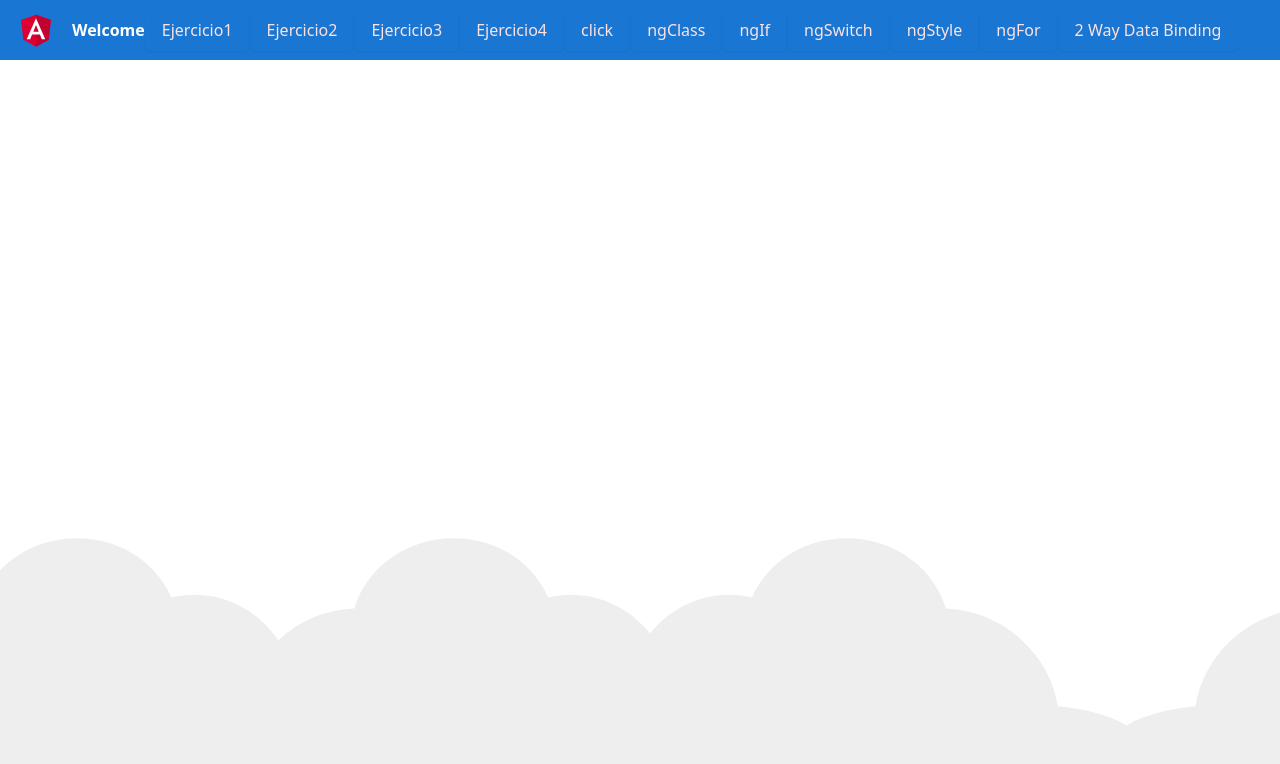
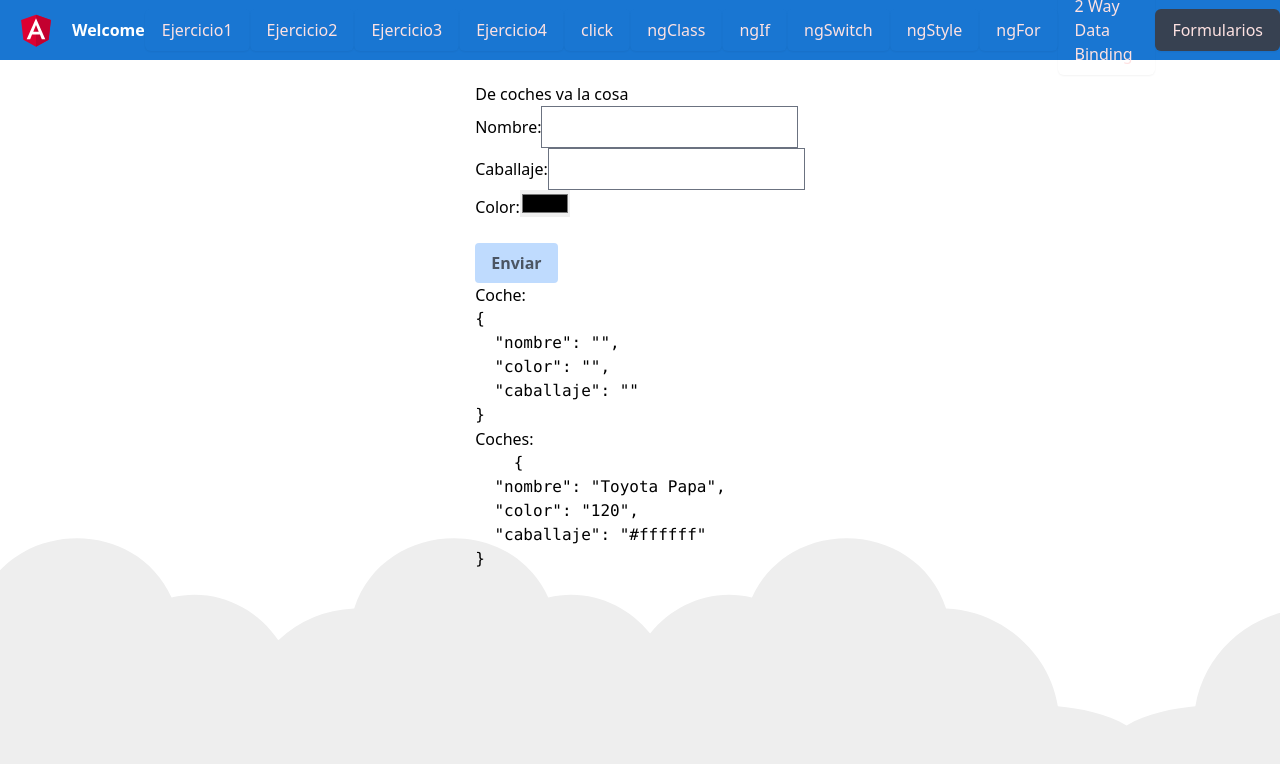
Before and after one commit to CristobalJJG/Curso-Angular, an Angular app: page /forms in a window 1280 px wide. Before the commit this address led to /. Shown: the top 764 px of the page. Built offline with nearby package versions, Linux system fonts and the light colour scheme.

Commit message:
Formularios - Sección 9 terminada

```diff
--- a/src/app/app-routing.module.ts
+++ b/src/app/app-routing.module.ts
@@ -10,6 +10,7 @@ import { NgClassComponent } from './exercises/directivas/ng-class/ng-class.compo
 import { NgIfComponent } from './exercises/directivas/ng-if/ng-if.component';
 import { Ex3Component } from './exercises/ex3/ex3.component';
 import { Ex4Component } from './exercises/ex4/ex4.component';
+import { FormsComponent } from './exercises/forms/forms.component';
 
 const routes: Routes = [
   {
@@ -32,6 +33,7 @@ const routes: Routes = [
       { path: 'twdb', component: TwdbComponent },
     ]
   },
+  { path: 'forms', component: FormsComponent },
 ];
 
 @NgModule({
--- a/src/app/app.component.html
+++ b/src/app/app.component.html
@@ -14,6 +14,7 @@
   <a [routerLink]="['/direct/ngstyle']" class="btn" [routerLinkActive]="['active']">ngStyle</a>
   <a [routerLink]="['/direct/ngfor']" class="btn" [routerLinkActive]="['active']">ngFor</a>
   <a [routerLink]="['/direct/twdb']" class="btn" [routerLinkActive]="['active']">2 Way Data Binding</a>
+  <a [routerLink]="['/forms']" class="btn" [routerLinkActive]="['active']">Formularios</a>
 </nav>
 
 <div class="content" role="main">
--- /dev/null
+++ b/src/app/exercises/forms/forms.component.html
@@ -0,0 +1,28 @@
+<h1>De coches va la cosa</h1>
+<form action="" #formCoche="ngForm" (ngSubmit)="send(nombre.value, caballaje.value, color.value); formCoche.reset();">
+    <!-- Nombre -->
+    <label for="nombre">Nombre:</label>
+    <input type="text" name="nombre" #nombre="ngModel" [(ngModel)]="coche.nombre" required><br>
+    <p *ngIf="nombre.touched && nombre.invalid">El nombre es incorrecto.</p>
+
+    <!-- Caballaje -->
+    <label for="caballaje">Caballaje:</label>
+    <input type="text" name="caballaje" #caballaje="ngModel" [(ngModel)]="coche.caballaje" required
+        pattern="[0-9]+"><br>
+    <p *ngIf="caballaje.dirty && caballaje.invalid">El caballaje es incorrecto.</p>
+
+    <!-- Color -->
+    <label for="color">Color:</label>
+    <input type="color" name="color" #color="ngModel" [(ngModel)]="coche.color" required pattern="#[0-9a-fA-F]+"><br>
+    <p *ngIf="color.dirty && color.invalid">El color es incorrecto.</p>
+    <br>
+    <input type="submit" value="Enviar" class="btn-active" [disabled]="!formCoche.form.valid">
+</form>
+
+<h2>Coche:</h2>
+<pre>{{coche | json}}</pre>
+
+<h2>Coches:</h2>
+<pre *ngFor="let c of coches, let i=index">
+    {{c|json}}
+</pre>
--- /dev/null
+++ b/src/app/exercises/forms/forms.component.ts
@@ -0,0 +1,20 @@
+import { Component } from '@angular/core';
+import { Coche } from 'src/app/models/coche';
+
+@Component({
+  selector: 'app-forms',
+  templateUrl: './forms.component.html',
+  styleUrls: ['./forms.component.scss']
+})
+export class FormsComponent {
+  protected coche: Coche = new Coche("", "", "");
+
+  protected coches: Coche[] = [
+    new Coche("Toyota Papa", "120", "#ffffff")
+  ]
+
+  send(nombre: string, caballaje: string, color: string) {
+    debugger
+    this.coches.push(new Coche(nombre, color, caballaje));
+  }
+}
--- /dev/null
+++ b/src/app/models/coche.ts
@@ -0,0 +1,8 @@
+export class Coche {
+    constructor(
+        public nombre: string,
+        public color: string,
+        public caballaje: string
+    ) { }
+
+}
--- a/src/styles.css
+++ b/src/styles.css
@@ -3,22 +3,34 @@
 @tailwind components;
 @tailwind utilities;
 
+* {
+  transition: all 0.4s ease-in-out;
+}
+
 .btn {
-    @apply py-2 px-4 border border-transparent shadow-sm  font-medium rounded-md text-red-100 ;
-    transition: all ease-in-out .4s;
+  @apply py-2 px-4 border border-transparent shadow-sm  font-medium rounded-md text-red-100;
+  transition: all ease-in-out 0.4s;
 }
 
 .btn:hover {
-    @apply text-red-300 border-red-300;
+  @apply text-red-300 border-red-300;
 }
 
-.btn.active{
-    @apply bg-gray-700
+.btn.active {
+  @apply bg-gray-700;
 }
 
 .btn-active {
-    @apply font-bold py-2 px-4 rounded bg-blue-500 text-white;
-  }
+  @apply font-bold py-2 px-4 rounded bg-blue-500 text-white;
+}
+
+.btn-active:not(:valid) {
+  @apply bg-blue-200 text-gray-600;
+}
+
+.btn-active:not(:valid):hover {
+  @apply bg-blue-300 text-gray-700;
+}
 .btn-active:hover {
   @apply bg-blue-700;
 }
```
Also changed, not shown: src/app/app.module.ts (+14 -5 lines), src/app/exercises/forms/forms.component.scss (added).
